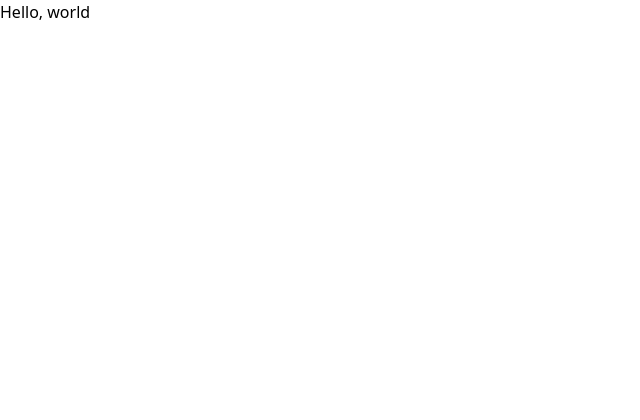
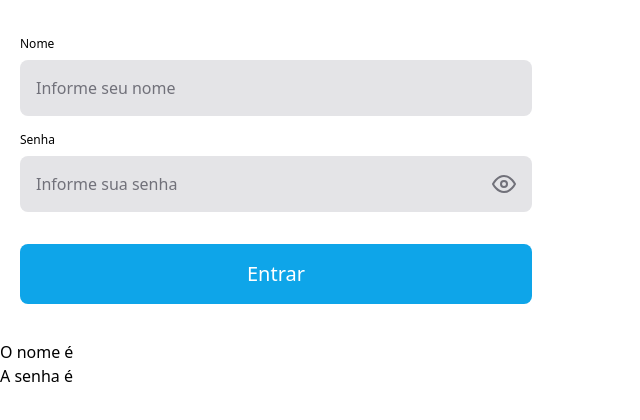
Before and after one commit to rafaeldiehl/malba, a Vue app in the folder frontend/: page /sign-in in a window 1280 px wide. Shown: the top 420 px of the page, without its empty margins (0-640 px from the left). Built offline with nearby package versions, Linux system fonts and the light colour scheme.

Commit message:
add form button component

```diff
--- /dev/null
+++ b/frontend/src/components/FormButton.vue
@@ -0,0 +1,21 @@
+<template>
+  <div class="form-button">
+    <button type="submit">
+      <slot />
+    </button>
+  </div>
+</template>
+
+<script>
+export default {
+  name: 'FormButton'
+}
+</script>
+
+<style lang="scss" scoped>
+.form-button {
+  button {
+    @apply bg-sky-500 w-full text-center p-4 rounded-lg text-xl text-white my-4;
+  }
+}
+</style>
--- a/frontend/src/views/SignInView.vue
+++ b/frontend/src/views/SignInView.vue
@@ -1,14 +1,62 @@
 <template>
   <div id="sign-in">
-    <h1>Hello, world</h1>
+    <form @submit.prevent="sendCredentials">
+      <form-input
+        type="text"
+        label="nome"
+        name="name"
+        placeholder="Informe seu nome"
+        v-model="credentials.name"
+        required
+      />
+      <form-input
+        type="password"
+        label="senha"
+        name="password"
+        placeholder="Informe sua senha"
+        v-model="credentials.password"
+        required
+      />
+      <form-button>Entrar</form-button>
+    </form>
+    <p>O nome é {{ credentials.name }}</p>
+    <p>A senha é {{ credentials.password }}</p>
   </div>
 </template>
 
 <script>
 // @ is an alias to /src
-// import HelloWorld from '@/components/HelloWorld.vue'
+import FormInput from '@/components/FormInput.vue';
+import FormButton from '@/components/FormButton.vue';
 
 export default {
   name: 'SignInView',
+  components: {
+    FormInput,
+    FormButton
+  },
+  data() {
+    return {
+      credentials: {
+        name: "",
+        password: ""
+      }
+    }
+  },
+  methods: {
+    sendCredentials() {
+      console.log(this.credentials);
+    }
+  }
 }
 </script>
+
+<style lang="scss">
+form {
+  @apply p-5;
+
+  .input-container, .form-button {
+    @apply max-w-lg;
+  }
+}
+</style>
```
